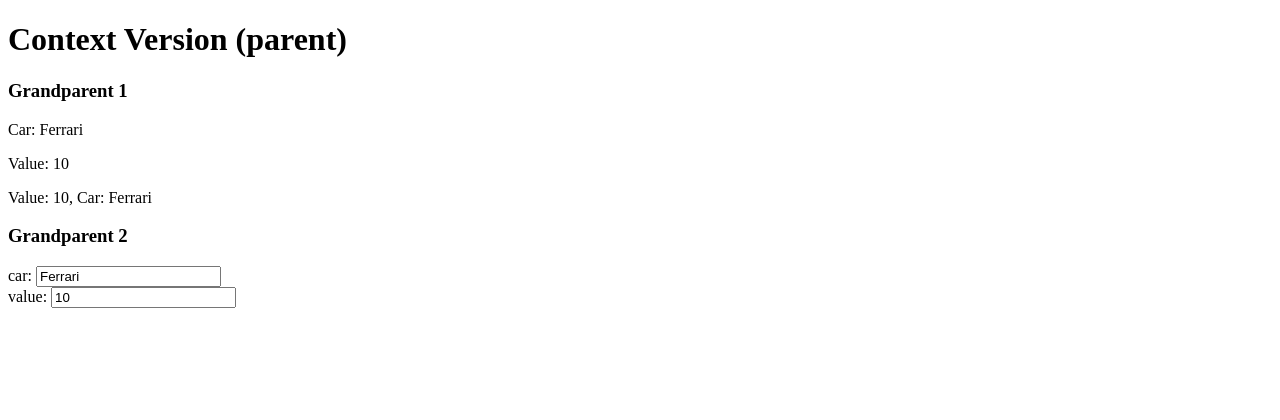
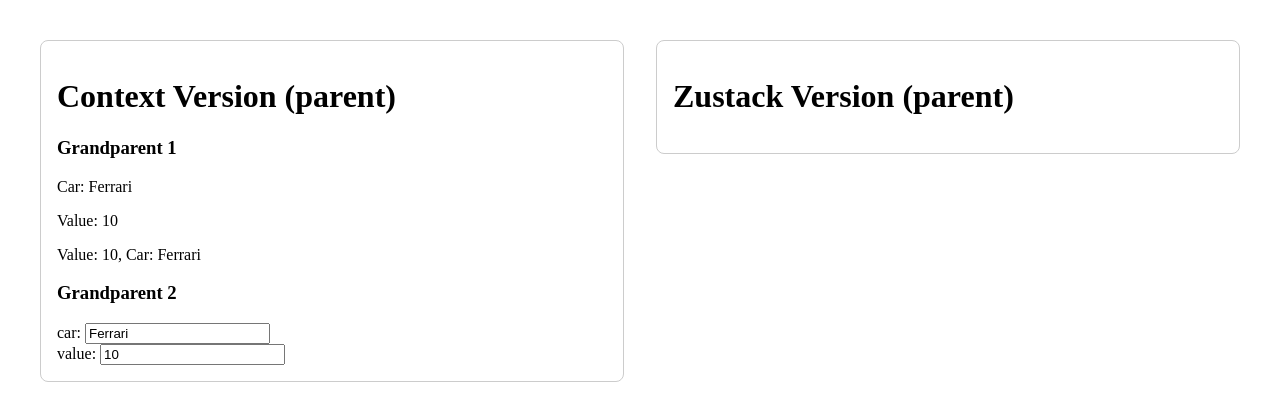
Before and after one commit to karinruifrok-del/context-zustand, a Next.js app: page / in a window 1280 px wide. Shown: the top 420 px of the page. Built offline with nearby package versions, Linux system fonts and the light colour scheme.

Commit message:
feat: added a parent component where the Zustack version will be seen

```diff
--- /dev/null
+++ b/app/components/zustackVersie/parent/ParentZustackVersion.tsx
@@ -0,0 +1,3 @@
+export default function ParentZustackVersion() {
+    return <h1>Zustack Version (parent)</h1>
+}
--- a/app/page.tsx
+++ b/app/page.tsx
@@ -23,7 +23,14 @@ const Column = styled.div`
 export default function App() {
   return (
     <NameValueProvider>
+      <Row>
+        <Column>
           <ParentContextVersion />
+        </Column>
+        <Column>
+          <ParentZustackVersion />
+        </Column>
+      </Row>
     </NameValueProvider>
   )
 }
```
